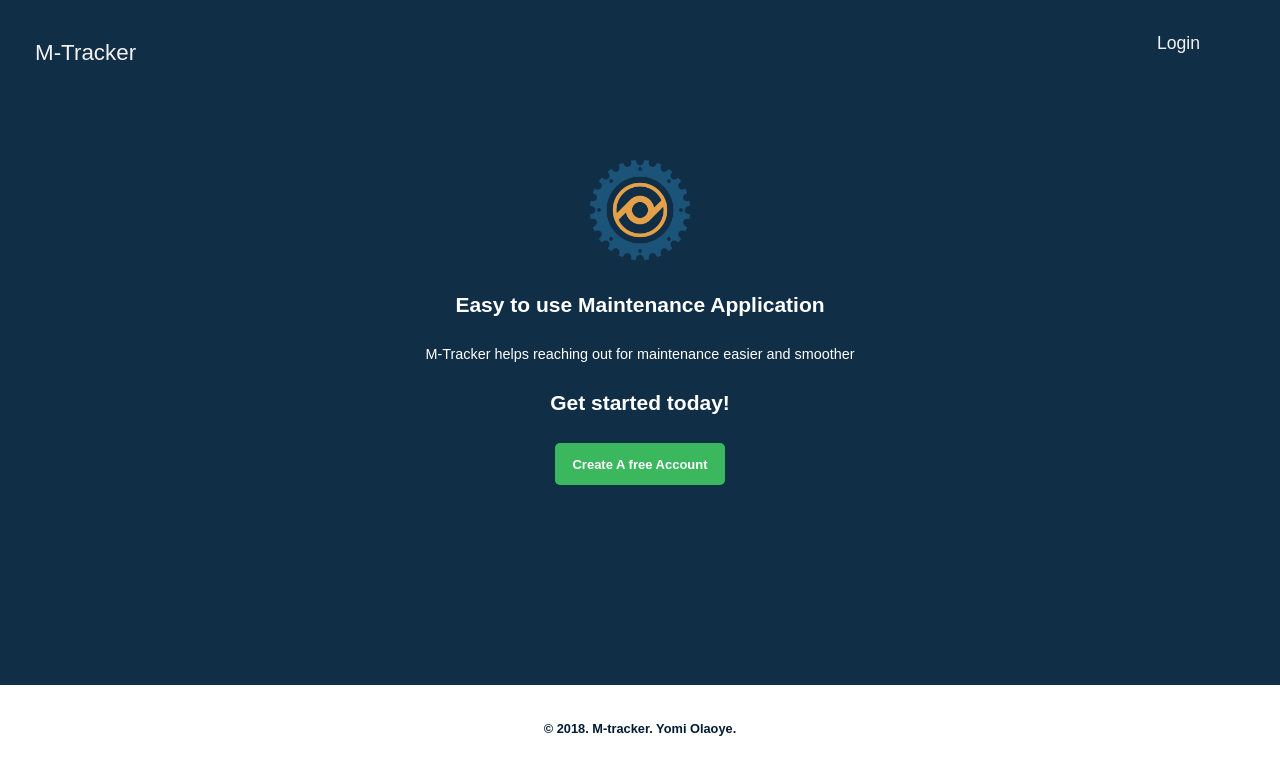
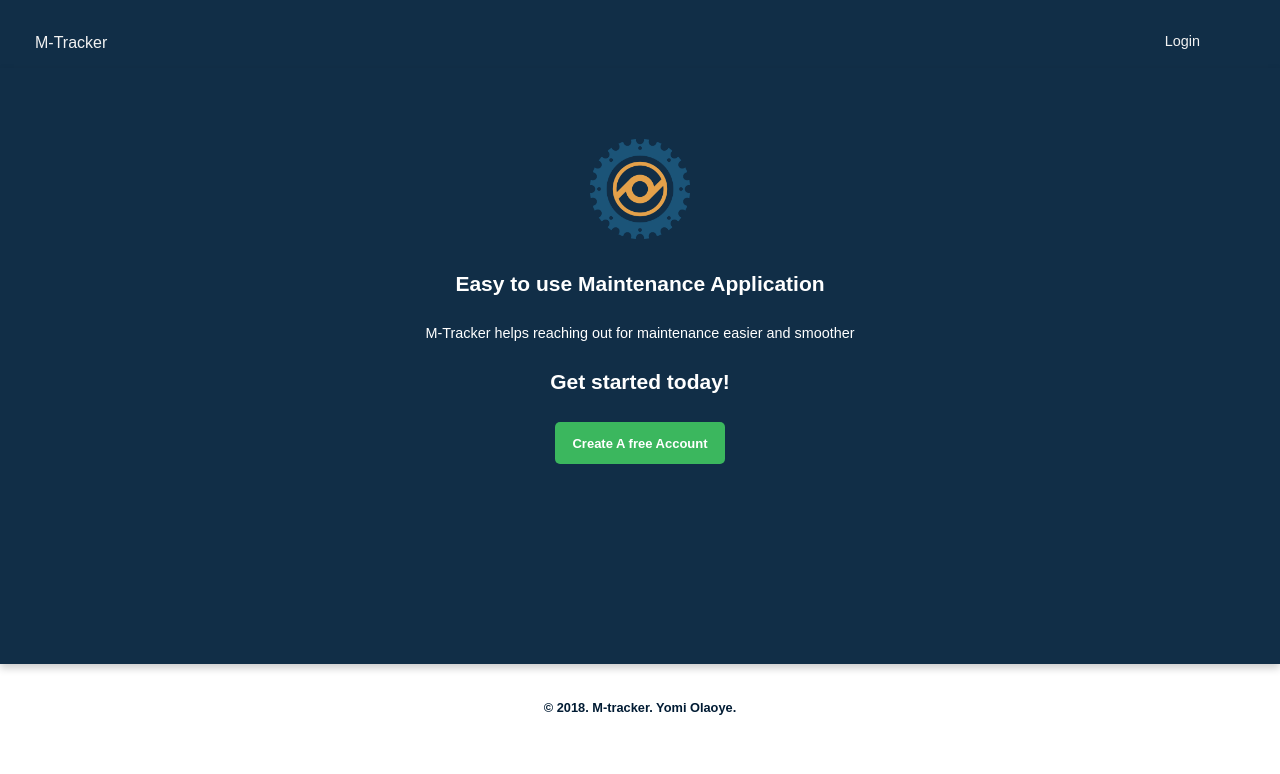
Before and after one commit to yomigeek/my-mtracker-app, a plain HTML site: page UI/index.html in a window 1280 px wide. Drawn offline with Linux system fonts and the light colour scheme.

Commit message:
{ft-app-homepage-157563227}: Modify the homepage index.html page and CSS style.css stylesheet - Add neccessary changes to the index.html page [finishes #157563227]

```diff
--- a/UI/assets/css/style.css
+++ b/UI/assets/css/style.css
@@ -19,6 +19,7 @@ body {
     text-align: center;
     font-size: 21px;
     color: #fff;
+    box-shadow: 0 4px 8px 0 rgba(0,0,0,0.2);
 
 
 }
@@ -44,6 +45,8 @@ body {
 
   .topnav {
     background-color: #112E47;
+    box-shadow: 0 4px 8px 0 rgba(0,0,0,0.2);
+
 }
 
 /* Style the topnav links */
@@ -52,7 +55,7 @@ body {
     display: inline-block;
     color: #f2f2f2;
     padding-left: 35px;
-    font-size: 1.4rem;
+    font-size: 1.0rem;
     text-decoration: none;
 }
 .topnav a {
@@ -61,7 +64,7 @@ body {
     color: #f2f2f2;
     text-align: center;
     padding: 15px 80px;
-    font-size: 1.1rem;
+    font-size: 0.9rem;
     text-decoration: none;
 
 }
--- a/UI/index.html
+++ b/UI/index.html
@@ -21,10 +21,11 @@
             <h4>Easy to use Maintenance Application</h4>
             <h5 class="app-description">M-Tracker helps reaching out for maintenance easier and smoother</h5>
             <h4>Get started today!</h4>
-            <button class="create-button">
-                    Create A free Account
-            </button>
-
+            <a href="signup.html" >
+                    <button class="create-button">
+                            Create A free Account
+                    </button>
+            </a>
 
         </div>
         <br />
```
